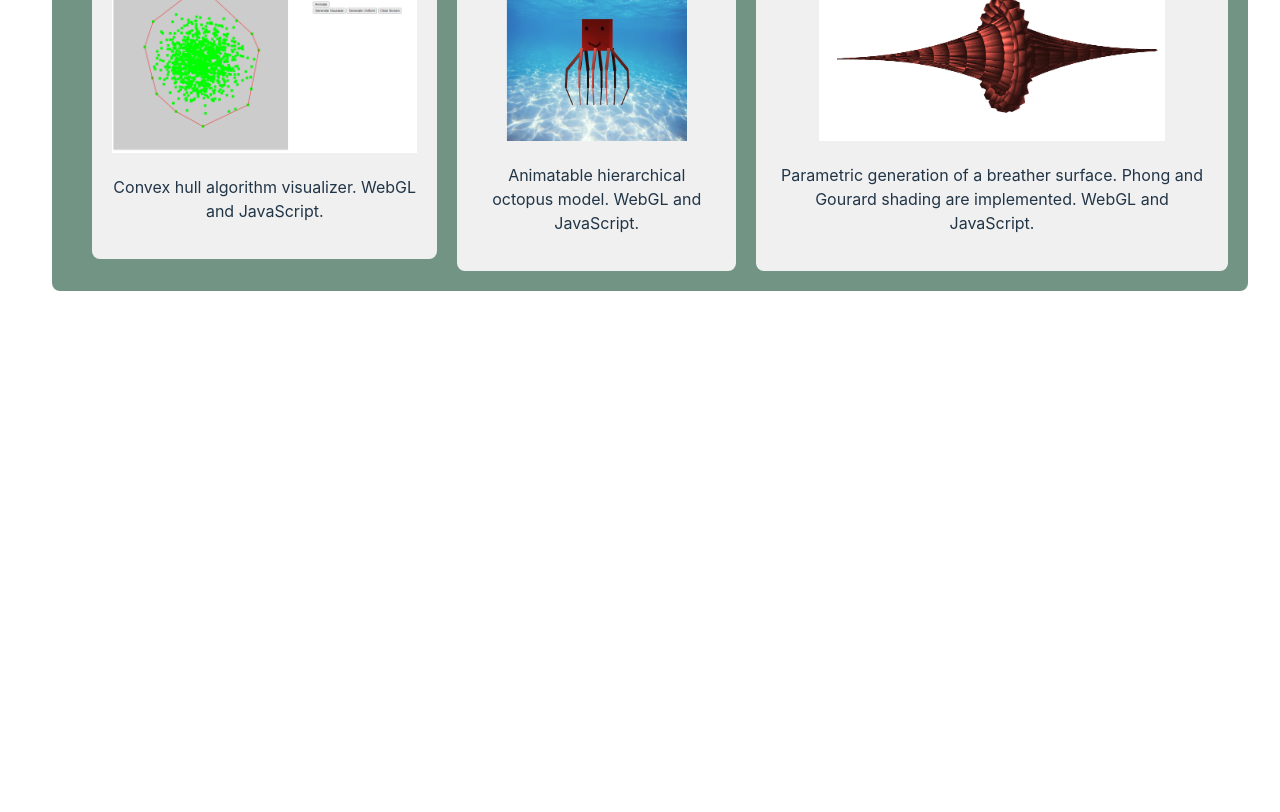
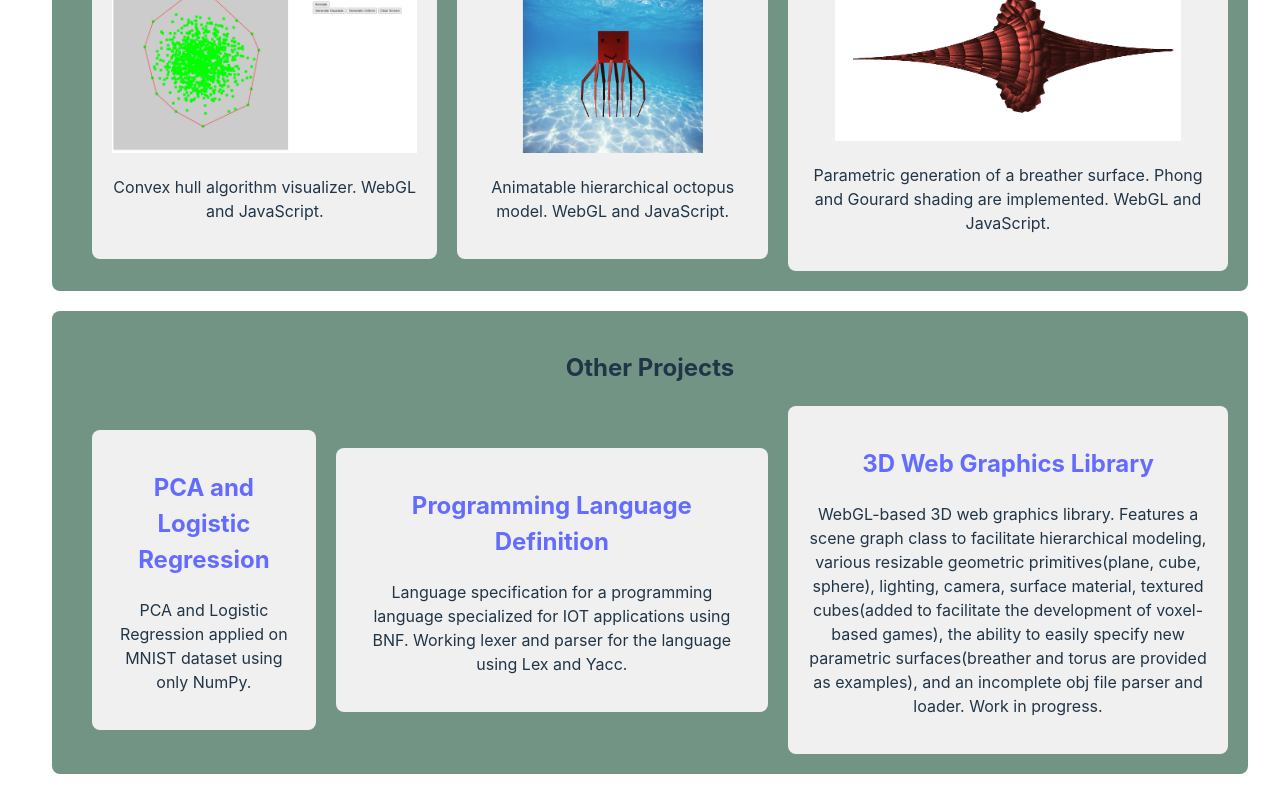
Before and after one commit to tunaokcu/cv, a React (Vite) app: page / in a window 1280 px wide. Shown: the part 560-1372 px from the top of the page. Before the commit the page ends 903 px from the top, so only its background shows below. Built offline with nearby package versions, Linux system fonts and the light colour scheme.

Commit message:
Added other projects

```diff
--- a/src/App.jsx
+++ b/src/App.jsx
@@ -3,6 +3,7 @@ import { useState } from 'react'
 import './App.css'
 import Header from './components/Header/Header'
 import Projects from './components/Projects/Projects'
+import OtherProjects from './components/Projects/OtherProjects'
 
 function App() {
   const [language, setLanguage] = useState("english");
@@ -15,6 +16,7 @@ function App() {
   return <>
     <Header subtitleVsLanguages={subtitles} language={language} setLanguage={setLanguage}/>
     <Projects language={language}/>
+    <OtherProjects language={language}/>
   </>
 }
 
--- /dev/null
+++ b/src/components/Projects/OtherProjects.jsx
@@ -0,0 +1,34 @@
+import Project from "./Project";
+
+
+function OtherProjects({language}){
+    const projects = {"english": "Other Projects", "turkish": "Başka Projeler", "japanese": "その他のプロジェクト"}
+    const elements = {
+        "pca": {
+            "english": {title: "PCA and Logistic Regression", text:"PCA and Logistic Regression applied on MNIST dataset using only NumPy."}
+        },
+        "languageDefinition": {
+            "english": {title: "Programming Language Definition", text:"Language specification for a programming language specialized for IOT applications using BNF. Working lexer and parser for the language using Lex and Yacc."}
+        },
+        "graphicsLibrary": {
+            "english": {title: "3D Web Graphics Library", text:"WebGL-based 3D web graphics library. Features a scene graph class to facilitate hierarchical modeling, various resizable geometric primitives(plane, cube, sphere), lighting, camera, surface material, textured cubes(added to facilitate the development of voxel-based games),  the ability to easily specify new parametric surfaces(breather and torus are provided as examples), and an incomplete obj file parser and loader. Work in progress."},
+        },
+
+
+    }
+
+    return (
+        <div className="cardWithoutHover">
+            <h2>{projects[language]}</h2>
+                <div style={{display: "flex", flexDirection: "row", alignItems:"center", justifyContent: "center", marginTop: "20px"}}>
+                    <Project title={elements["pca"][language].title} link="https://github.com/tunaokcu/PCAandLogisticRegressionFromScratch"><p>{elements["pca"][language].text}</p></Project>
+                    <Project title={elements["languageDefinition"][language].title} link="https://github.com/tunaokcu/Strada-Programming-Language-Definition"><p>{elements["languageDefinition"][language].text}</p></Project>
+                    <Project title={elements["graphicsLibrary"][language].title} link="https://github.com/tunaokcu/breather.js"><p>{elements["graphicsLibrary"][language].text}</p></Project>
+                </div>
+        </div>
+    )
+}
+
+export default OtherProjects;
+
+//
--- a/src/components/Projects/Project.jsx
+++ b/src/components/Projects/Project.jsx
@@ -1,13 +1,15 @@
 import "../styles.css";
 
-function Project({image, title, link, children}){
-    return  <div className="card">
-        <h2>{title}</h2>
-        <a target="_blank" href={link}>
-        <img src={image} style={{objectFit:"contain", height:180}}></img>
-        </a>
-        {children}
-    </div>
+function Project({image=null, title, link, children}){
+    return(
+        <div className="card">
+                <a target="_blank" href={link}>
+                    <h2>{title}</h2>
+                    {image && <img src={image} style={{objectFit:"contain", height:180}}></img>}
+                </a>
+            {children}
+        </div>
+    );
 }
 
 export default Project;
--- a/src/components/Projects/Projects.jsx
+++ b/src/components/Projects/Projects.jsx
@@ -5,7 +5,7 @@ import octopus from "./../../assets/octopus.png";
 import breather from "./../../assets/breather.png";
 
 function Projects({language}){
-    const projects = {"english": "Projects", "turkish": "Projeler", "japanese": "プロジェクト0"}
+    const projects = {"english": "Projects", "turkish": "Projeler", "japanese": "プロジェクト"}
     const elements = {
         "hull": {
             "english": {title: "Convex Hull", text:"Convex hull algorithm visualizer. WebGL and JavaScript."},
@@ -18,7 +18,9 @@ function Projects({language}){
         "breather": {
             "english": {title: "Parametric Surface Modelling", text:"Parametric generation of a breather surface. Phong and Gourard shading are implemented. WebGL and JavaScript."},
             "turkish": {title: "Parametrik Yüzey Modelleme", text:"Breather yüzeyinin parametrik jenerasyonu. Phong ve Gourard gölgelemesi implement edilmiştir. WebGL ve JavaScript"}
-        }
+        },
+
+
     }
 
     return (
--- a/src/components/styles.css
+++ b/src/components/styles.css
@@ -5,6 +5,7 @@
     padding: 20px;
     transition: all 0.3s ease;
     margin-left: 20px;
+    max-width: 400px;
   }
 
 .card:hover {
```
Lines whose indentation alone changed are shown as unchanged.
